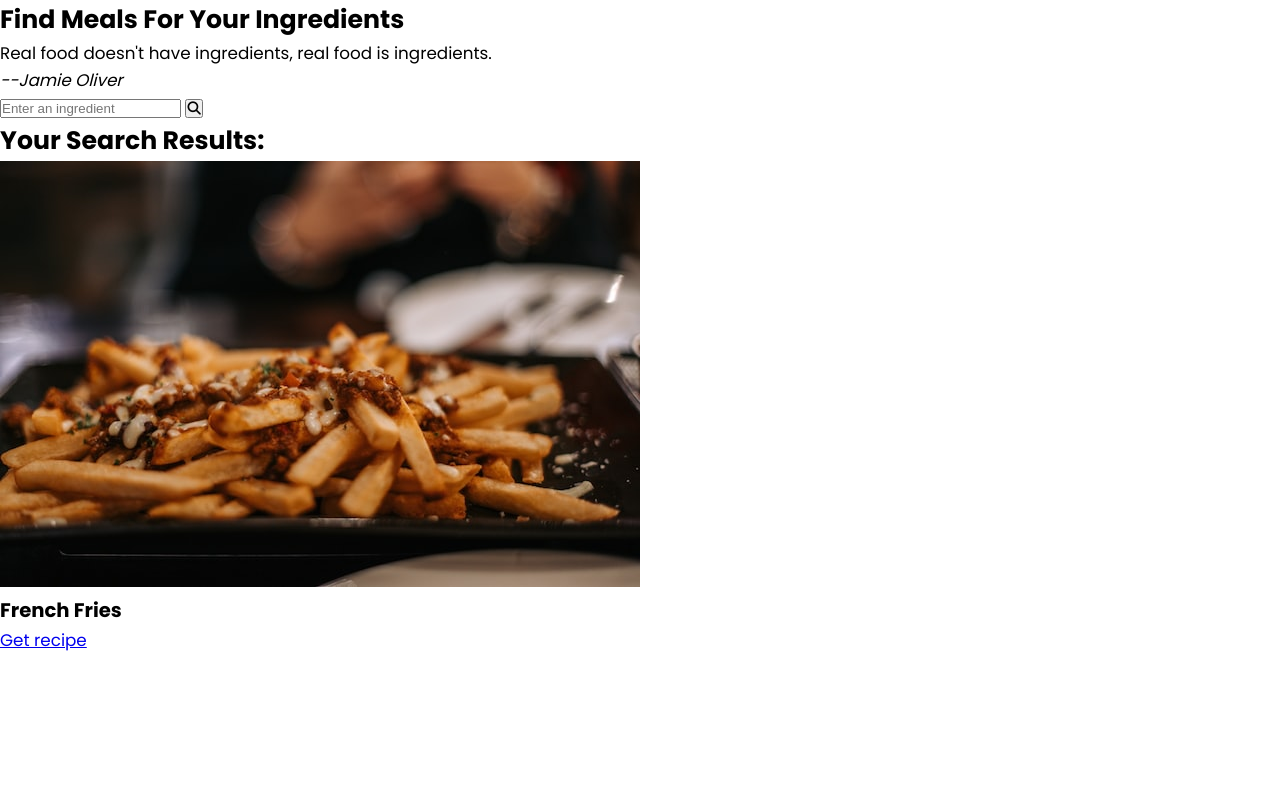
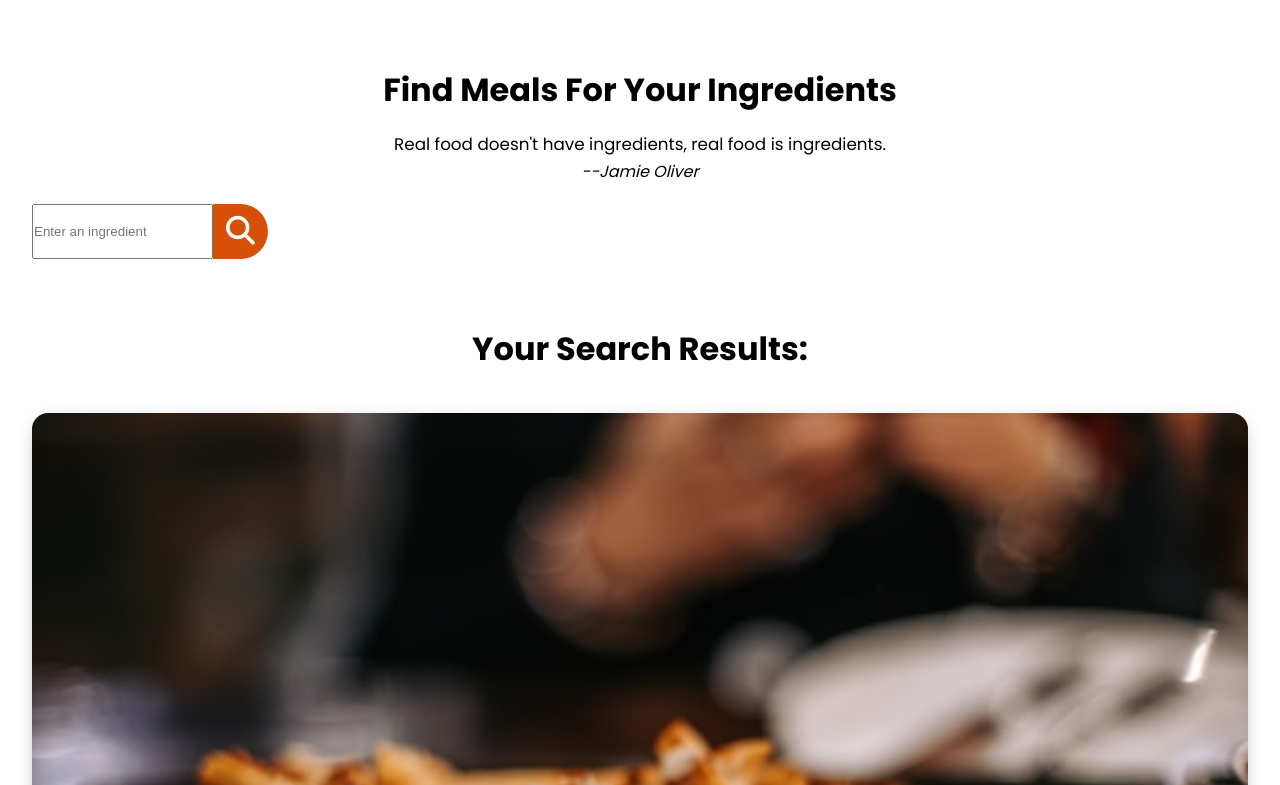
Before and after one commit to MariaCristina5/recipeWebApplication, a plain HTML site: page index.html in a window 1280 px wide. Shown: the top 785 px of the page. Drawn offline with Linux system fonts and the light colour scheme.

Commit message:
Add files via upload

```diff
--- a/styles.css
+++ b/styles.css
@@ -16,3 +16,120 @@ body {
     line-height: 1.6;
     font-family: "Poppins", sans-serif;
 }
+
+/*  */
+.btn {
+    font-family: inherit;
+    cursor: pointer;
+    outline: 0;
+    font-size: 1.05rem;
+}
+
+.text {
+    opacity: 0.8;
+}
+.title {
+    font-size: 2rem;
+    margin-bottom: 1rem;
+}
+
+/*  */
+.container {
+    min-height: 100vh;
+}
+
+.meal-wrapper {
+    max-width: 1280px;
+    margin: 0 auto;
+    padding: 2rem;
+    background: #fff;
+    text-align: center;
+}
+
+.meal-search {
+    margin: 2rem 0;
+}
+
+.meal-search cite {
+    font-size: 1rem;
+}
+
+.meal-search-box{
+    margin: 1.2rem 0;
+    display: flex;
+    align-items: stretch;
+}
+
+.search-control,
+.search-btn{
+    width: 100%;
+}
+
+.search-control {
+    padding: 0 1rem;
+    font-size: 1.1rem;
+    font-family: inherit;
+    outline: 0;
+    border: 1px solid var(--tenne-tawny);
+    color: var(--tenne-tawny);
+    border-top-left-radius: 2rem;
+    border-bottom-left-radius: 2rem;
+}
+
+.search-control::placeholder {
+    color: var(--tenne-tawny);
+}
+
+.search-btn {
+    width: 55px;
+    height: 55px;
+    font-size: 1.8rem;
+    background-color: var(--tenne-tawny);
+    color:#fff;
+    border: none;
+    border-top-right-radius: 2rem;
+    border-bottom-right-radius: 2rem;
+    transition: all 0.4s linear;
+}
+
+.search-btn:hover {
+    background-color: var(--tenne-tawny-dark)
+}
+
+.meal-result {
+    margin-top: 4rem;
+}
+
+#meal {
+    margin: 2.4rem 0;
+}
+
+.meal-item {
+    border-radius: 1rem;
+    overflow: hidden;
+    box-shadow:  0 4px 21px -12px rgba(0,0,0,0.79);
+    margin: 2rem 0;
+}
+
+.meal-img img {
+    width: 100%;
+    display: block;
+}
+
+.meal-name {
+    padding: 1.5rem 0.5rem;
+}
+
+.meal-name h3 {
+    font-size: 1.4rem;
+}
+
+.recipe-btn {
+    text-decoration: none;
+    color: #fff;
+    background: var(--tenne-tawny-dark);
+    font-weight: 500;
+    font-size: 1.1rem;
+    padding: 0.75rem 0;
+    display: block;
+}
```
